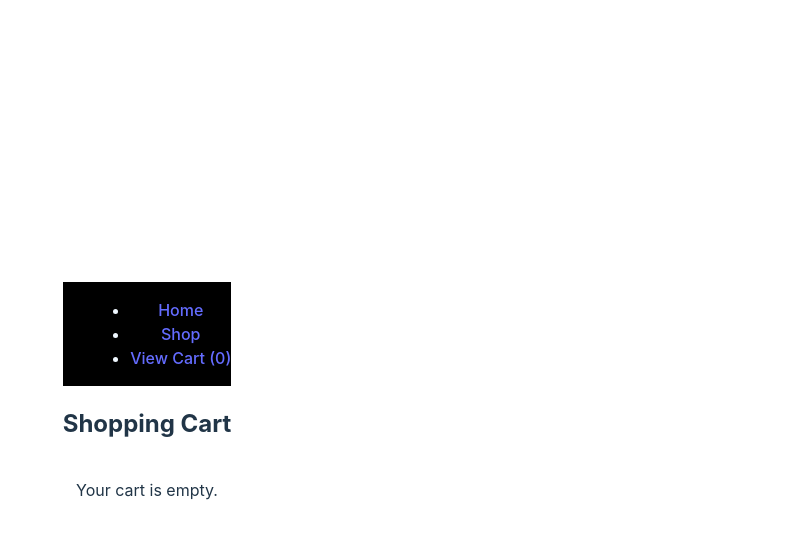
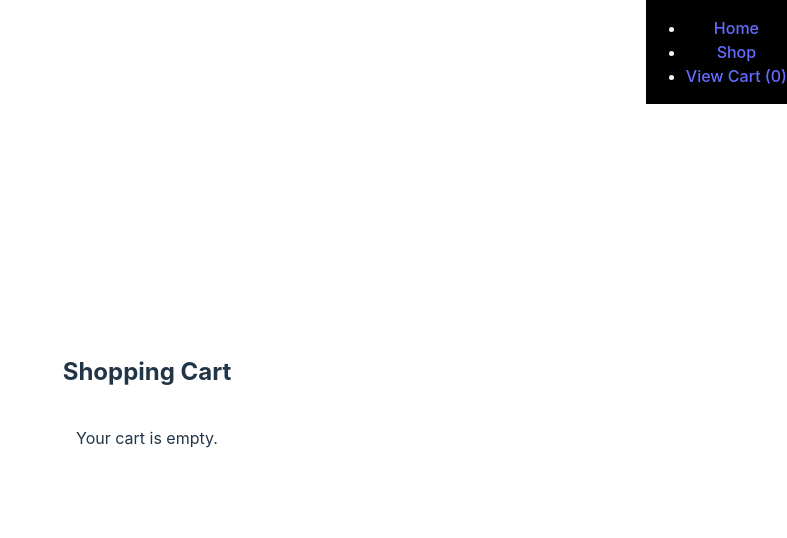
Before and after one commit to Cragt/shopping-cart, a React (Vite) app: page /cart in a window 1280 px wide. Shown: the top 538 px of the page, without its empty margins (493-1280 px from the left). Built offline with nearby package versions, Linux system fonts and the light colour scheme.

Commit message:
Change NavBar position

```diff
--- a/src/components/Cart/Cart.jsx
+++ b/src/components/Cart/Cart.jsx
@@ -7,17 +7,15 @@ export default function ShoppingCart() {
   const { itemsInCart } = useCart();
   return (
     <div className={styles.page}>
-      <NavBar />
+      <NavBar className={styles.nav} />
       <h2>Shopping Cart</h2>
       {itemsInCart.length === 0 ? (
         <p>Your cart is empty.</p>
       ) : (
-        <div>
-          <ul>
-            {itemsInCart.map((item, index) => (
-              <Card className={styles.cards} key={index} id={item.id - 1} />
-            ))}
-          </ul>
+        <div className={styles.cards}>
+          {itemsInCart.map((item, index) => (
+            <Card key={index} id={item.id - 1} />
+          ))}
           <p>
             Total: ${itemsInCart.reduce((acc, item) => acc + item.price, 0)}
           </p>
```
